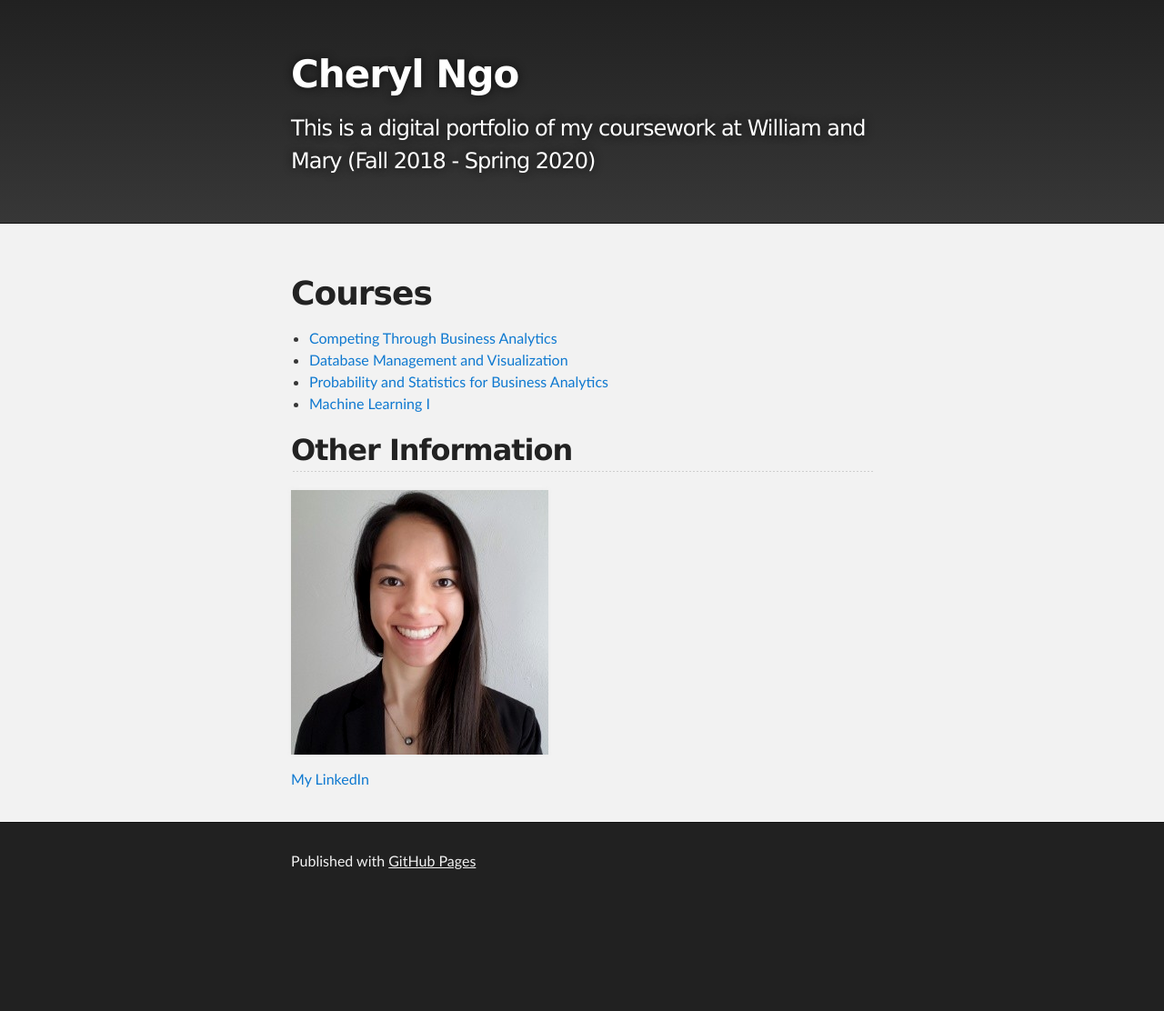
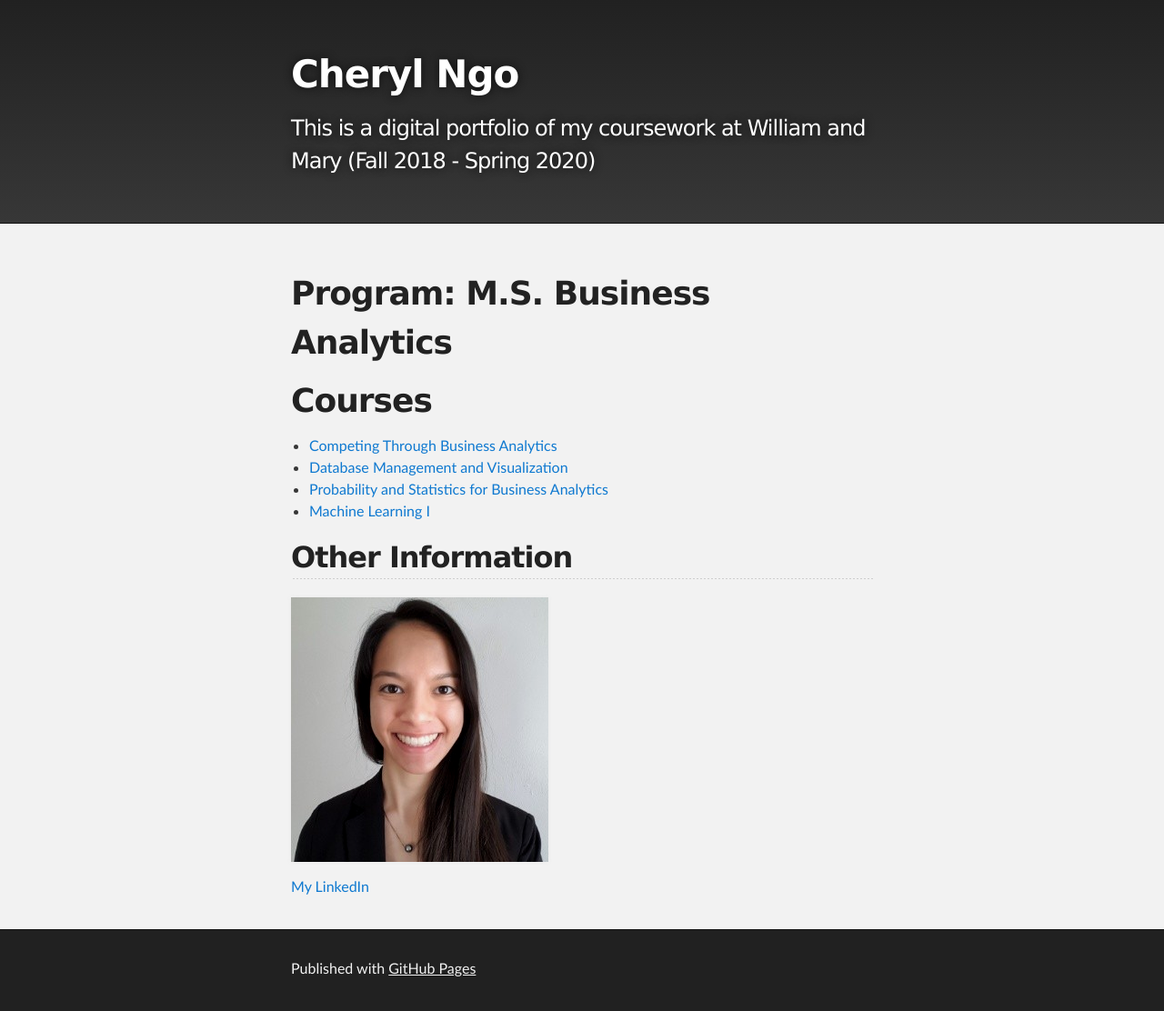
Before and after one commit to Cherylngo/cherylngo.github.io, a Jekyll site: the page built from index.md, in a window 1280 px wide. Shown: the whole page at 91% size. Built offline with Jekyll 4.4.1, drawn with Linux system fonts in a browser that asks for light colours; our own code applies the rules of GitHub Pages for plain Markdown files; before the commit the page ends 994 px from its top, so only the background shows below that.

Commit message:
Update index.md

```diff
--- a/index.md
+++ b/index.md
@@ -1,6 +1,8 @@
 ---
 
 ---
+# Program: M.S. Business Analytics
+
 # Courses
 - [Competing Through Business Analytics](/CTBA/index.md)
 - [Database Management and Visualization](/DBMV/index.md)
```
